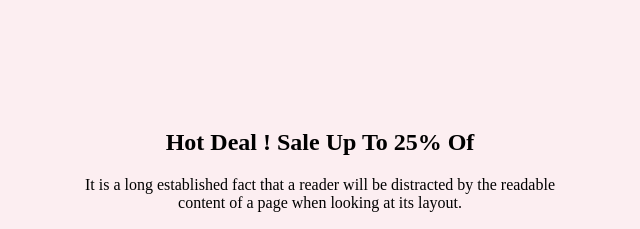
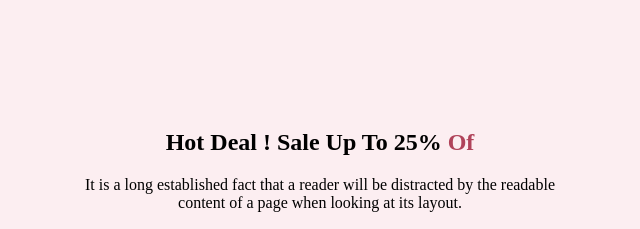
Before and after one commit to dewanzoy/online-flower-shop, a plain HTML site: page index.html in a window 1280 px wide. Shown: the part 1320-1549 px from the top of the page, 125-765 px from the left. Drawn offline with Linux system fonts and the light colour scheme.

Commit message:
update section now

```diff
--- a/index.html
+++ b/index.html
@@ -62,7 +62,7 @@
         <section>
             <div class="hot-deal">
                 <div class="hot-deal-content">
-                    <h2>Hot Deal ! Sale Up To 25% Of</h2>
+                    <h2>Hot Deal ! Sale Up To 25% <span class="flrs">Of</span></h2>
                     <p>It is a long established fact that a reader will be distracted by the readable
                         content of a page when looking at its layout.</p>
                         <button class="btns1">Sign Up</button>
```
